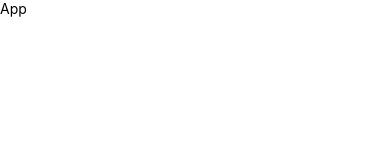
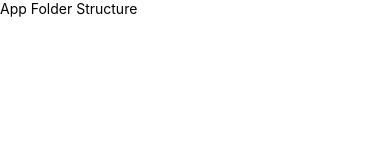
Before and after one commit to khanakitclass/AwesomeProject, a React Native app: screen / in a window 390 px wide. Shown: the top 160 px of the page. Built offline with nearby package versions, Linux system fonts and the light colour scheme.

Commit message:
9_5_24_folder_structure

```diff
--- a/App.js
+++ b/App.js
@@ -4,7 +4,7 @@ import React from 'react'
 export default function App() {
   return (
     <View>
-      <Text>App</Text>
+      <Text>App Folder Structure</Text>
     </View>
   )
 }
--- a/index.js
+++ b/index.js
@@ -1,7 +1,3 @@
-/**
- * @format
- */
-
 import {AppRegistry} from 'react-native';
 import App from './App';
 import {name as appName} from './app.json';
```
